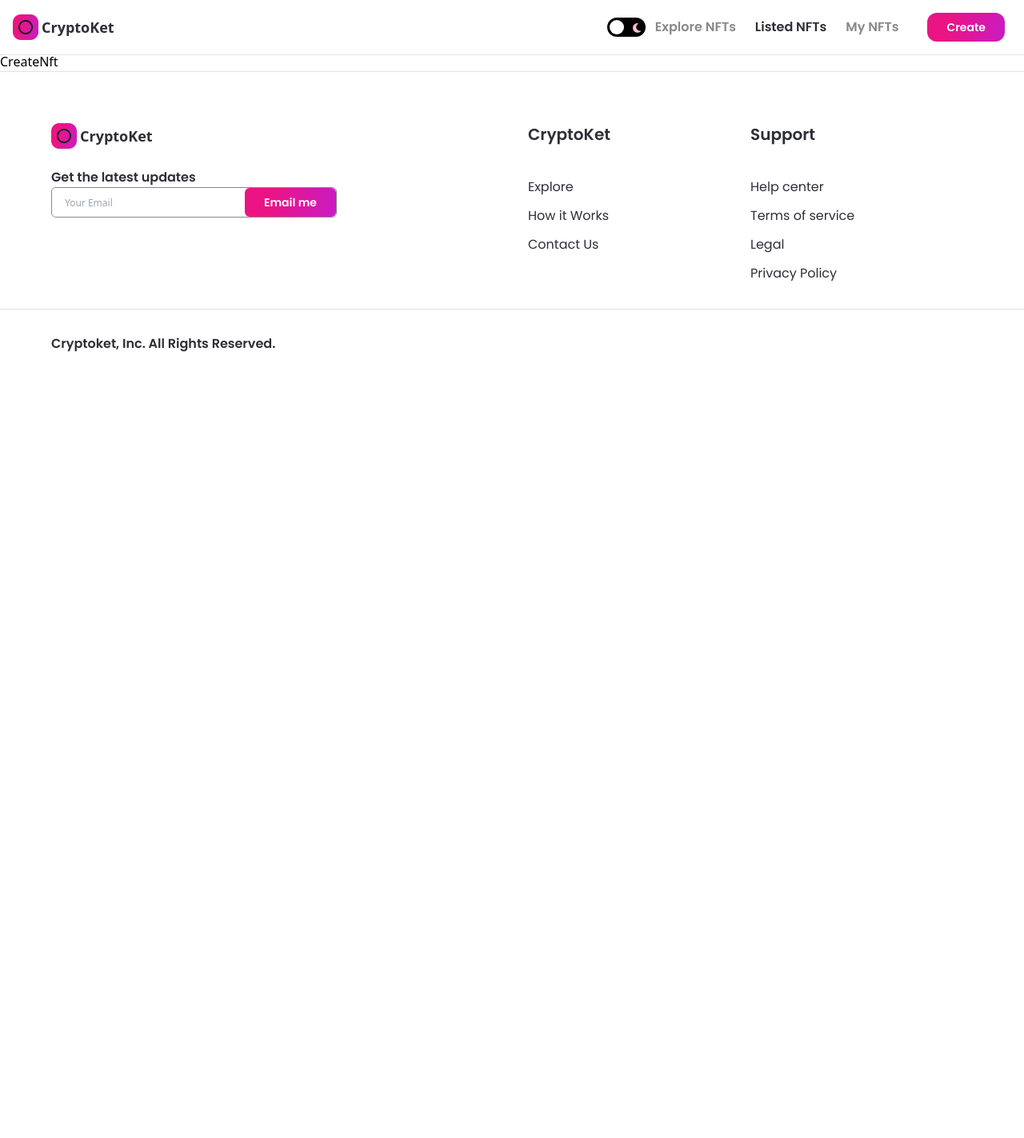
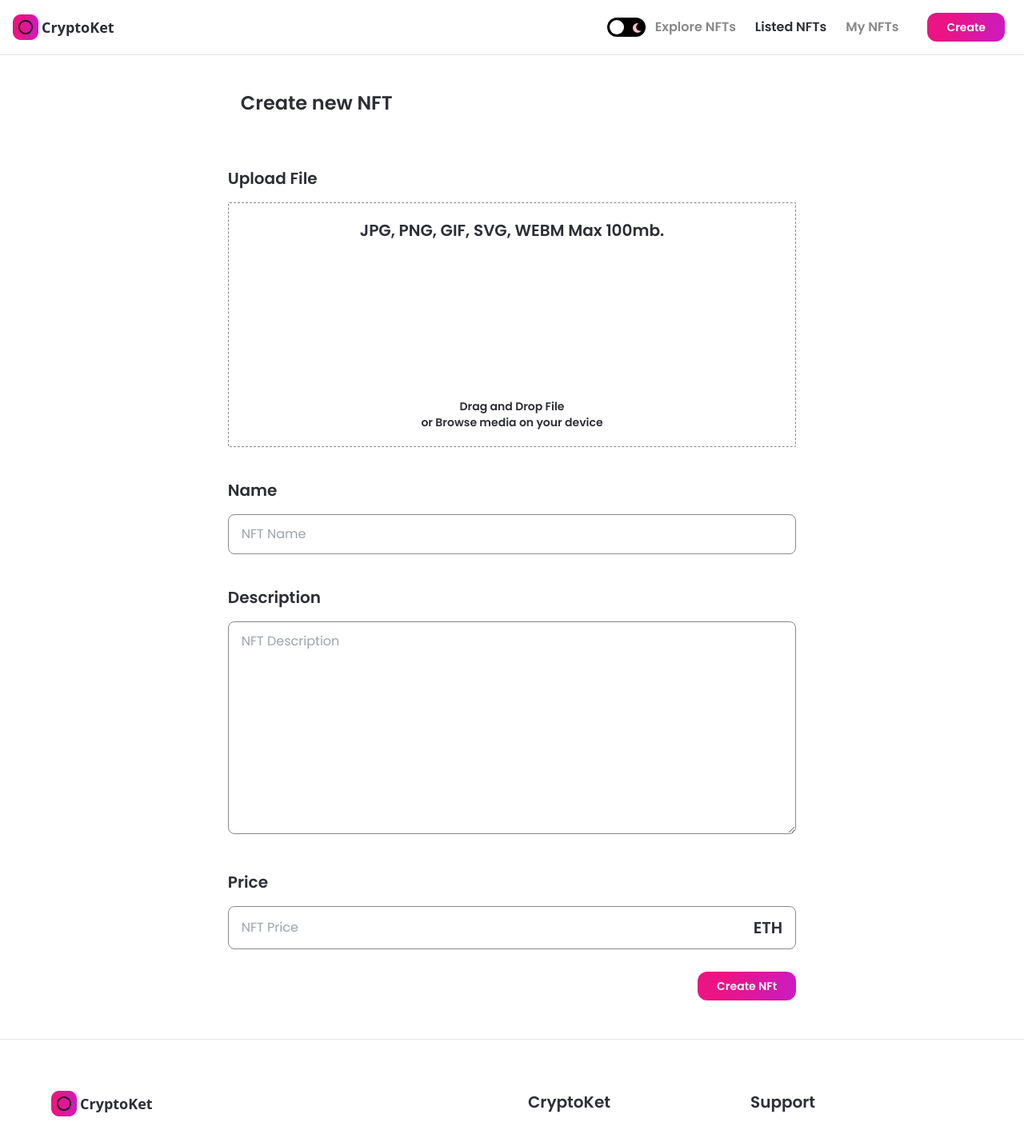
Before and after one commit to SHUBV92/NFT_marketplace, a Next.js app: page /create-nft in a window 1280 px wide. Shown: the top 1423 px of the page at 80% size. Before the commit the page ends 800 px from the top, so only its background shows below. Built offline with nearby package versions, Linux system fonts and the light colour scheme.

Commit message:
NFT 4: Adding Smart Contracts and its functionality

```diff
--- a/pages/create-nft.js
+++ b/pages/create-nft.js
@@ -1,3 +1,128 @@
-const CreateNft = () => <div>CreateNft</div>;
+import { useState, useMemo, useCallback, useContext } from 'react';
+import { useRouter } from 'next/router';
+import { useDropzone } from 'react-dropzone';
+import Image from 'next/image';
+import { useTheme } from 'next-themes';
+
+import { Button, Input } from '../components';
+import images from '../assets';
+
+const CreateNft = () => {
+  const [fileUrl, setFileUrl] = useState(null);
+  const [formInput, setFormInput] = useState({
+    name: '',
+    description: '',
+    price: '',
+  });
+  const { theme } = useTheme();
+
+  const onDrop = useCallback(() => {
+    // upload image to the ipfs
+  }, []);
+
+  const {
+    getRootProps,
+    getInputProps,
+    isDragActive,
+    isDragAccept,
+    isDragReject,
+  } = useDropzone({
+    onDrop,
+    accept: 'image/*',
+    maxSize: 5000000,
+  });
+
+  const fileStyle = useMemo(
+    () => `dark:bg-nft-black-1 bg-white border dark:border-white border-nft-gray-2 flex-col items-center p-5 rounded-sm border-dashed
+      ${isDragActive} && 'border-file-active
+      ${isDragAccept} && 'border-file-accept
+      ${isDragReject} && 'border-file-reject
+      `,
+    [isDragActive, isDragAccept, isDragReject]
+  );
+
+  console.log('form', formInput);
+  return (
+    <div className="flex justify-center sm:px-4 p-12">
+      <div className="w-3/5 md:w-full">
+        <h1 className="font-poppins dark:text-white text-nft-black-1 text-2xl minlg:text-4xl font-semibold ml-4 xs:ml-0">
+          Create new NFT
+        </h1>
+        <div className="mt-16">
+          <p className="font-poppins dark:text-white text-nft-black-1 font-semibold text-xl">
+            Upload File
+          </p>
+          <div className="mt-4">
+            <div {...getRootProps()} className={fileStyle}>
+              <input {...getInputProps()} />
+              <div className="flexCenter flex-col text-center">
+                <p className="font-poppins dark:text-white text-nft-black-1 font-semibold text-xl">
+                  JPG, PNG, GIF, SVG, WEBM Max 100mb.
+                </p>
+                <div className="my-12 w-full flex justify-center">
+                  <Image
+                    src={images.upload}
+                    width={100}
+                    height={100}
+                    objectFit="contain"
+                    alt="file upload"
+                    className={theme === 'light' ? 'filter invert' : ''}
+                  />
+                </div>
+                <p className="font-poppins dark:text-white text-nft-black-1 font-semibold text-sm">
+                  Drag and Drop File
+                </p>
+                <p className="font-poppins dark:text-white text-nft-black-1 font-semibold text-sm">
+                  or Browse media on your device
+                </p>
+              </div>
+            </div>
+            {fileUrl && (
+              <aside>
+                <div>
+                  <img src={fileUrl} alt="asset_file" />
+                </div>
+              </aside>
+            )}
+          </div>
+        </div>
+        <Input
+          inputType="input"
+          title="Name"
+          placeholder="NFT Name"
+          handleClick={(e) =>
+            // eslint-disable-next-line implicit-arrow-linebreak
+            setFormInput({ ...formInput, name: e.target.value })
+          }
+        />
+        <Input
+          inputType="textarea"
+          title="Description"
+          placeholder="NFT Description"
+          handleClick={(e) =>
+            // eslint-disable-next-line implicit-arrow-linebreak
+            setFormInput({ ...formInput, description: e.target.value })
+          }
+        />
+        <Input
+          inputType="number"
+          title="Price"
+          placeholder="NFT Price"
+          handleClick={(e) =>
+            // eslint-disable-next-line implicit-arrow-linebreak
+            setFormInput({ ...formInput, price: e.target.value })
+          }
+        />
+        <div className="mt-7 w-full flex justify-end">
+          <Button
+            btnName="Create NFt"
+            classStyles="rounded-xl"
+            handleClick={() => {}}
+          />
+        </div>
+      </div>
+    </div>
+  );
+};
 
 export default CreateNft;
```
Also changed, not shown: hardhat.config.js (added, +10 -0 lines), scripts/sample-script.js (added, +32 -0 lines), utils/makeId.js (added, +19 -0 lines), 1 other file (tests, documents, lock files or other folders).
